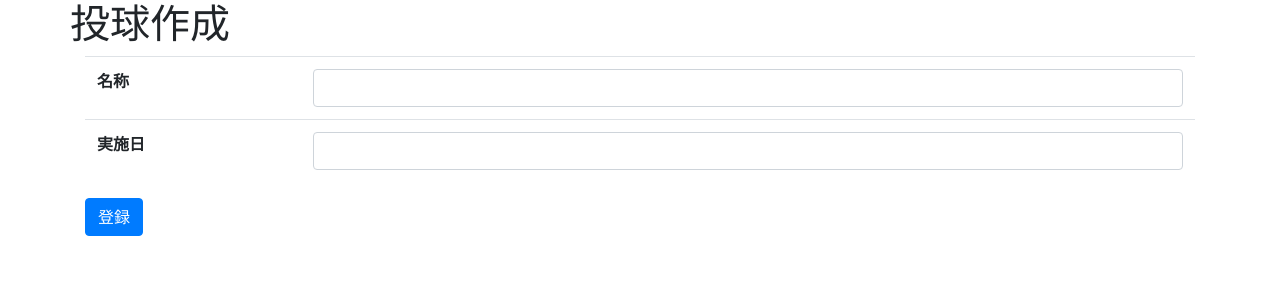
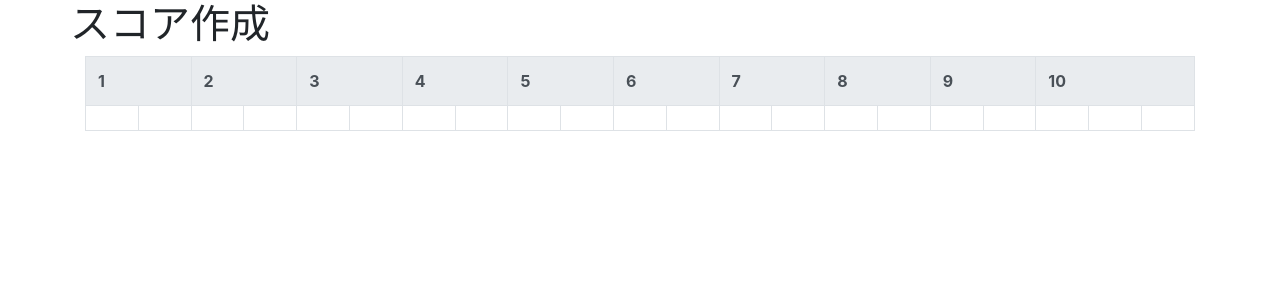
Before and after one commit to dsrice/angele_score, a Django app: page /bowring/gamescore/new in a window 1280 px wide. Shown: the part 56-356 px from the top of the page. Run offline with Django 3.2, Linux system fonts and the light colour scheme; the visitor is signed in with stand-in values (Sample User, id 1); lists and menus that the app fills with data are empty; some libraries are stand-ins or nearby versions.

Commit message:
jsファイルを用意

```diff
--- a/bowring/templates/gamescore/new.html
+++ b/bowring/templates/gamescore/new.html
@@ -1,10 +1,51 @@
 {% extends "home/../base.html" %}
+{% load static %}
 {% block title %}スコア作成{% endblock %}
 {% block content1 %}
 {% load widget_tweaks %}
+    <script type="text/javascript" src="{% static 'javascript/gamescore.js' %}"></script>
+
     <h1>スコア作成</h1>
 
     <div class="col-sm-12">
+        <table class="table table-bordered">
+            <tr class="thead-light">
+                <th colspan="2">1</th>
+                <th colspan="2">2</th>
+                <th colspan="2">3</th>
+                <th colspan="2">4</th>
+                <th colspan="2">5</th>
+                <th colspan="2">6</th>
+                <th colspan="2">7</th>
+                <th colspan="2">8</th>
+                <th colspan="2">9</th>
+                <th colspan="3">10</th>
+            </tr>
+            <tr>
+                <td></td>
+                <td></td>
+                <td></td>
+                <td></td>
+                <td></td>
+                <td></td>
+                <td></td>
+                <td></td>
+                <td></td>
+                <td></td>
+                <td></td>
+                <td></td>
+                <td></td>
+                <td></td>
+                <td></td>
+                <td></td>
+                <td></td>
+                <td></td>
+                <td></td>
+                <td></td>
+                <td></td>
+            </tr>
+        </table>
+
     </div>
 
 
--- a/bowring/views/gamescoreview.py
+++ b/bowring/views/gamescoreview.py
@@ -8,5 +8,4 @@ from bowring.models.events import Event
 
 @login_required
 def new(request):
-    form = NewForm()
-    return render(request, 'event/new.html', {"form": form})
+    return render(request, 'gamescore/new.html')
```
Also changed, not shown: bowring/static/javascript/gamescore.js (added).
